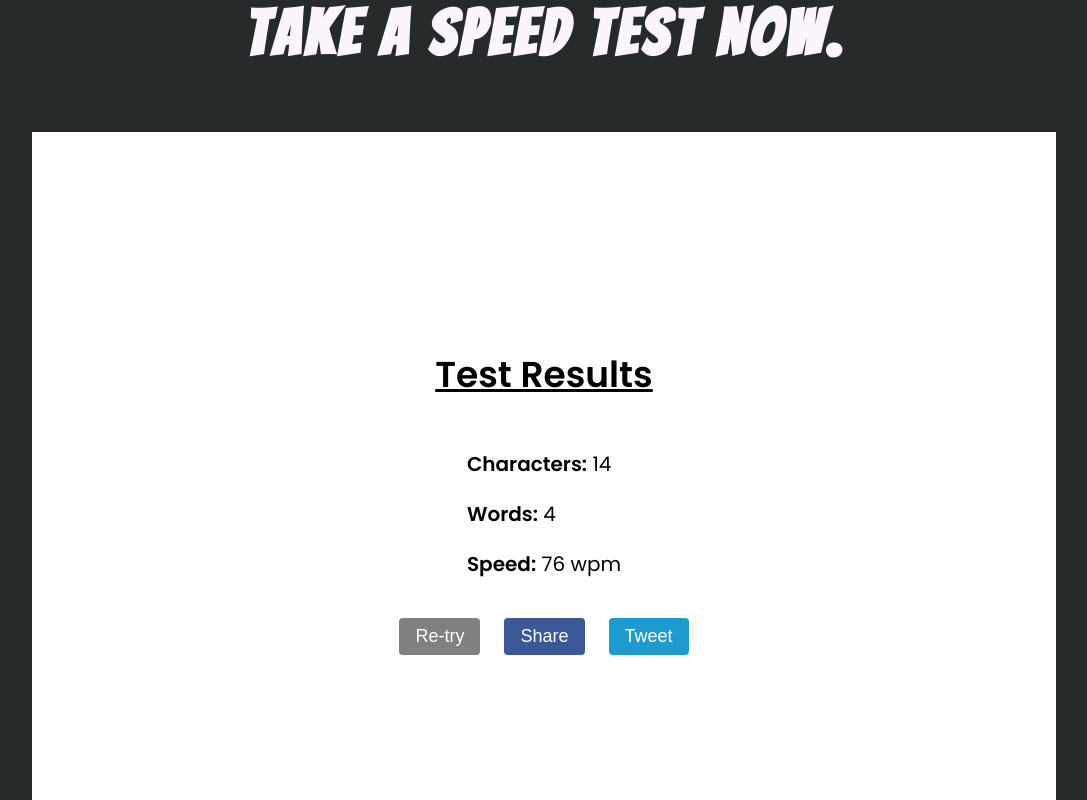
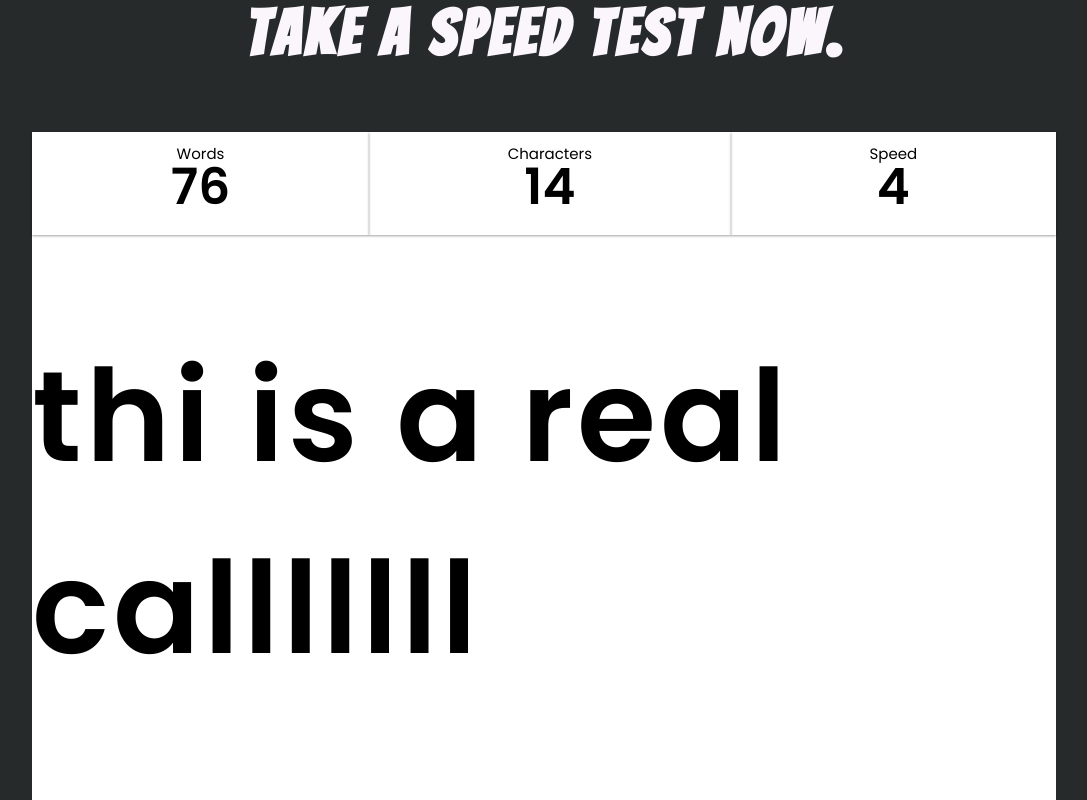
Before and after one commit to sani2608/ReactFlashtype, a React (Create React App) app: page / in a window 1280 px wide. Shown: the part 860-1660 px from the top of the page, without its empty margins (96-1183 px from the left). Built offline with nearby package versions, Linux system fonts and the light colour scheme.

Commit message:
card container and challenge details container added

```diff
--- a/package.json
+++ b/package.json
@@ -2,11 +2,13 @@
   "name": "flashtype",
   "version": "0.1.0",
   "private": true,
+  "homepage": "http://sani2608.github.io/ReactFlashtype",
   "dependencies": {
     "@craco/craco": "^6.4.3",
     "@testing-library/jest-dom": "^5.16.2",
     "@testing-library/react": "^12.1.3",
     "@testing-library/user-event": "^13.5.0",
+    "gh-pages": "^3.2.3",
     "react": "^17.0.2",
     "react-dom": "^17.0.2",
     "react-scripts": "5.0.0",
@@ -17,7 +19,9 @@
     "start": "react-scripts start",
     "build": "react-scripts build",
     "test": "react-scripts test",
-    "eject": "react-scripts eject"
+    "eject": "react-scripts eject",
+    "predeploy": "npm run build",
+    "deploy": "gh-pages -d build"
   },
   "eslintConfig": {
     "extends": [
--- /dev/null
+++ b/src/Components/ChallengeDetailsCard/ChallengeDetailsCard.css
@@ -0,0 +1,26 @@
+.details-card-container {
+    display: flex;
+    flex-direction: column;
+    align-items: center;
+    justify-content: center;
+    flex-grow: 1;
+    padding: 10px;
+    box-shadow: 0 1px 3px rgb(0, 0, 0,0.12), 0 1px 2px rgb(0, 0, 0,0.26);
+    transition: all 0.3s cubic-bezier(0.165, 0.84, 0.44, 1);
+}
+
+.card-name {
+    font-size: 15px;
+    margin-bottom: -15px;
+}
+
+.card-value {
+    font-size: 50px;
+    font-weight: 800;
+    margin: 0;
+}
+
+.details-card-container:hover{
+    box-shadow: 0 14px 28px rgb(0, 0, 0,0.12), 0 10px 10px rgb(0, 0, 0,0.26);
+
+}
--- /dev/null
+++ b/src/Components/ChallengeDetailsCard/ChallengeDetailsCard.jsx
@@ -0,0 +1,14 @@
+import React from "react";
+import './ChallengeDetailsCard.css';
+
+const ChallengeDetailsCard = ({cardName, cardValue}) => {
+    return (
+
+        <div className="details-card-container">
+            <div className="card-name">{cardName}</div>
+            <div className="card-value">{cardValue}</div>
+        </div>
+    );
+}
+
+export default ChallengeDetailsCard;
--- a/src/Components/TestContainer/TestContainer.jsx
+++ b/src/Components/TestContainer/TestContainer.jsx
@@ -1,13 +1,17 @@
 import React from 'react'
-import { TryAgain } from '../TryAgain/TryAgain';
+import TypingChallengeContainer from '../TypingChallengeContainer/TypingChallengeContainer';
+// import { TryAgain } from '../TryAgain/TryAgain';
+
 import './TestContainer.css';
 
 export const TestContainer = ({ words, characters, wpm }) => {
     return (
         <div className='test-container'>
-            <div className='try-again-container'>
-                <TryAgain words={words} characters={characters} wpm={wpm} />
-            </div>
+            <TypingChallengeContainer
+                words={words}
+                characters={characters}
+                wpm={wpm}
+            />
         </div>
     )
 }
--- /dev/null
+++ b/src/Components/TypingChallengeContainer/TypingChallengeContainer.css
@@ -0,0 +1,16 @@
+.typing-challenge-container {
+    display: flex;
+    flex-direction: column;
+    flex-grow: 1;
+}
+
+.details-container {
+    display: flex;
+    flex-direction: row;
+    flex-wrap: wrap;
+}
+
+.typewriter-container {
+    display: flex;
+    flex-grow: 1;
+}
--- /dev/null
+++ b/src/Components/TypingChallengeContainer/TypingChallengeContainer.jsx
@@ -0,0 +1,20 @@
+import React from "react";
+import ChallengeDetailsCard from "../ChallengeDetailsCard/ChallengeDetailsCard";
+import './TypingChallengeContainer.css'
+const TypingChallengeContainer = ({ words, characters, wpm }) => {
+    return (
+        <div className="typing-challenge-container">
+            { /** details section */}
+            <div className="details-container">
+                <ChallengeDetailsCard cardName="Words" cardValue={wpm}/>
+                <ChallengeDetailsCard cardName="Characters" cardValue={characters}/>
+                <ChallengeDetailsCard cardName="Speed" cardValue={words}/>
+            </div>
+            <div className="typewriter-container">
+                <h1>thi is a real calllllll</h1>
+            </div>
+        </div>
+    );
+}
+
+export default TypingChallengeContainer;
```
Also changed, not shown: 1 other file (tests, documents, lock files or other folders).
